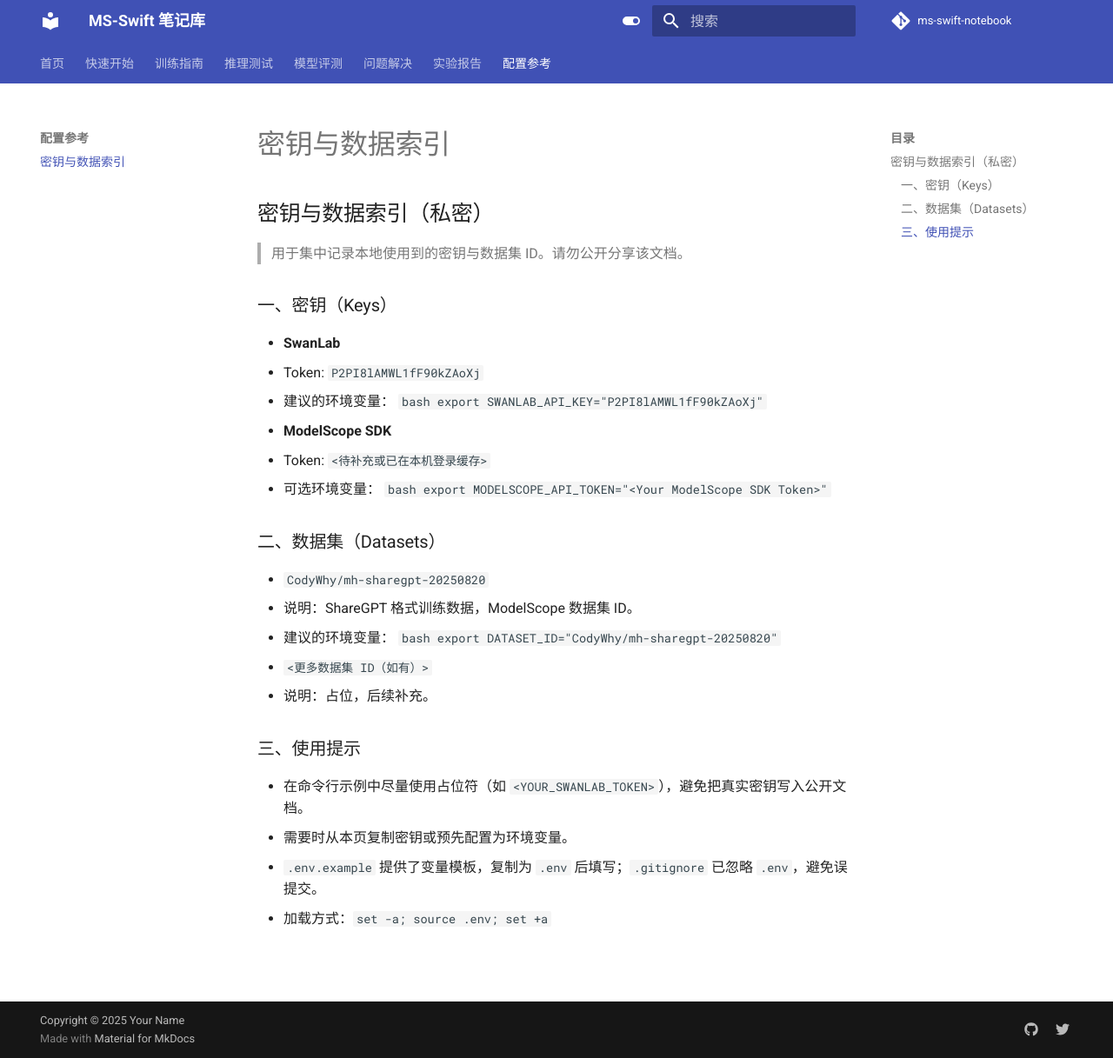
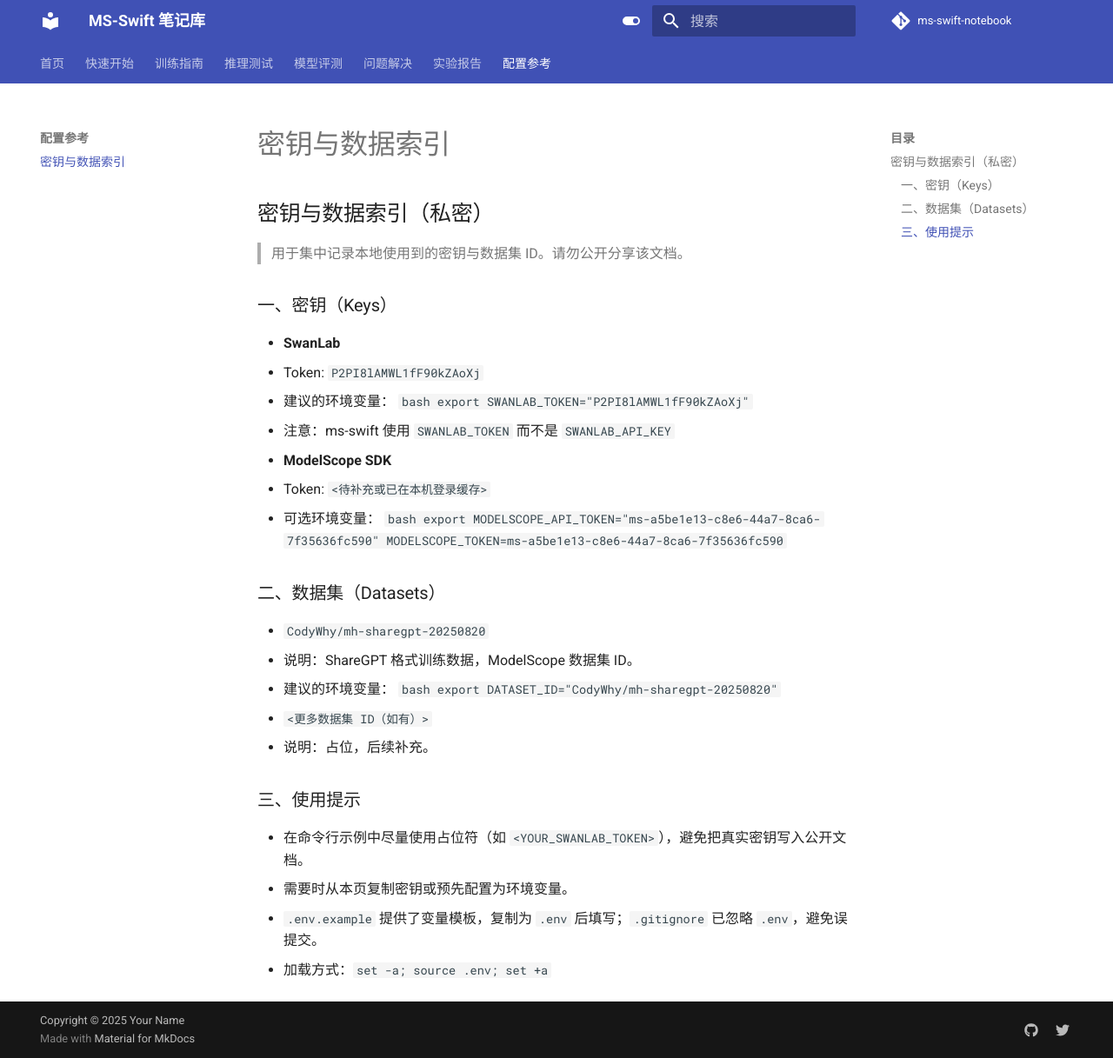
Before and after one commit to TianCai19/ms-swift-notebook, an MkDocs documentation site: the page built from docs/notes/90-密钥与数据索引.md, in a window 1280 px wide and 1217 px high. Shown: the whole window at 87% size. Built offline with MkDocs 1.6.1 and Material for MkDocs 9.7.7, drawn with Linux system fonts in a browser that asks for light colours; comment, search, counter and statistics services are not loaded.

Commit message:
fix: Correct SwanLab environment variable name\n\n- Change SWANLAB_API_KEY to SWANLAB_TOKEN\n- Add note explaining ms-swift uses SWANLAB_TOKEN\n- Fixes inconsistency between token value and env var name

````diff
--- a/docs/notes/90-密钥与数据索引.md
+++ b/docs/notes/90-密钥与数据索引.md
@@ -8,14 +8,16 @@
   - Token: `P2PI8lAMWL1fF90kZAoXj`
   - 建议的环境变量：
     ```bash
-    export SWANLAB_API_KEY="P2PI8lAMWL1fF90kZAoXj"
+    export SWANLAB_TOKEN="P2PI8lAMWL1fF90kZAoXj"
     ```
+  - 注意：ms-swift 使用 `SWANLAB_TOKEN` 而不是 `SWANLAB_API_KEY`
 
 - **ModelScope SDK**
   - Token: `<待补充或已在本机登录缓存>`
   - 可选环境变量：
     ```bash
-    export MODELSCOPE_API_TOKEN="<Your ModelScope SDK Token>"
+    export MODELSCOPE_API_TOKEN="ms-a5be1e13-c8e6-44a7-8ca6-7f35636fc590"
+    MODELSCOPE_TOKEN=ms-a5be1e13-c8e6-44a7-8ca6-7f35636fc590
     ```
 
 ### 二、数据集（Datasets）
````
